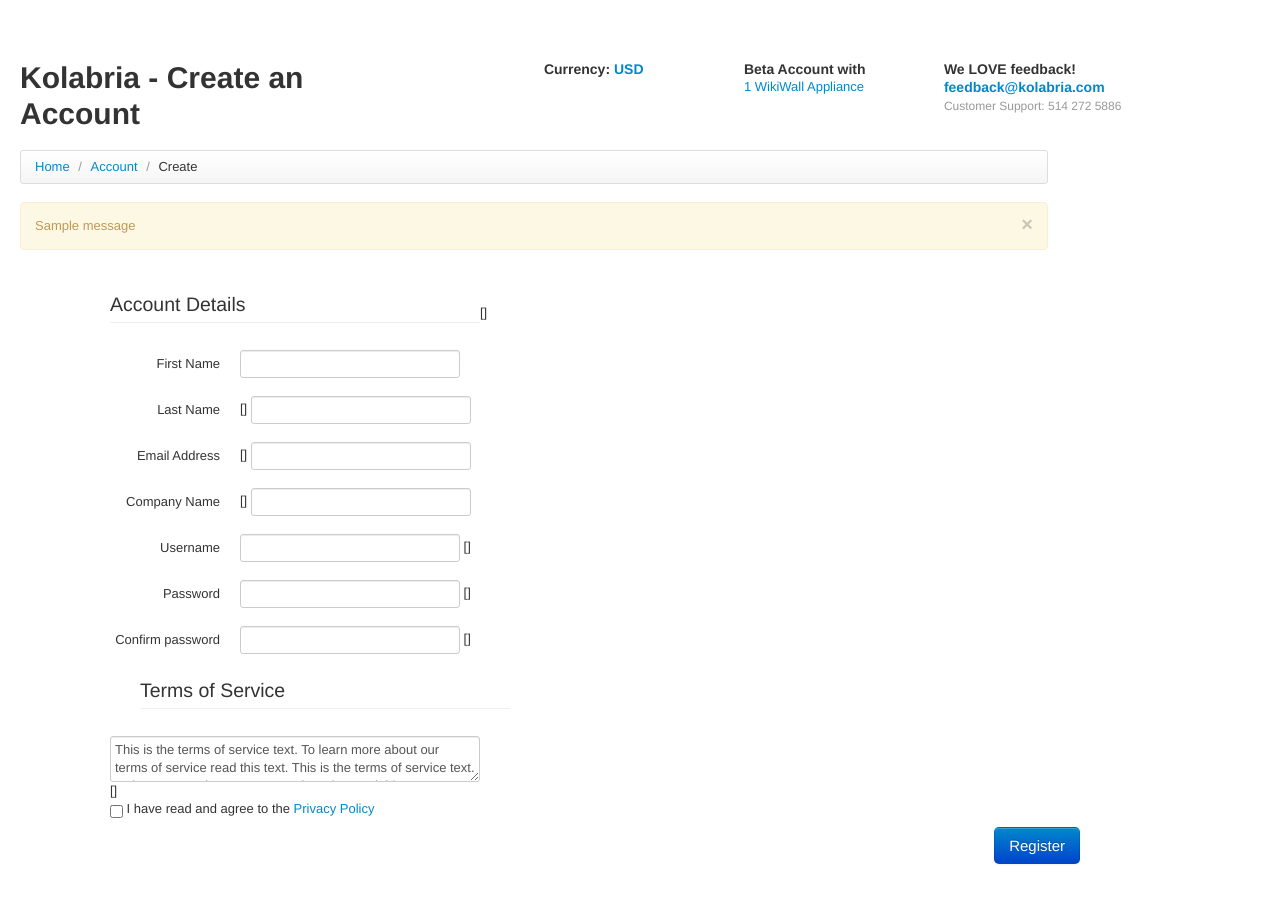
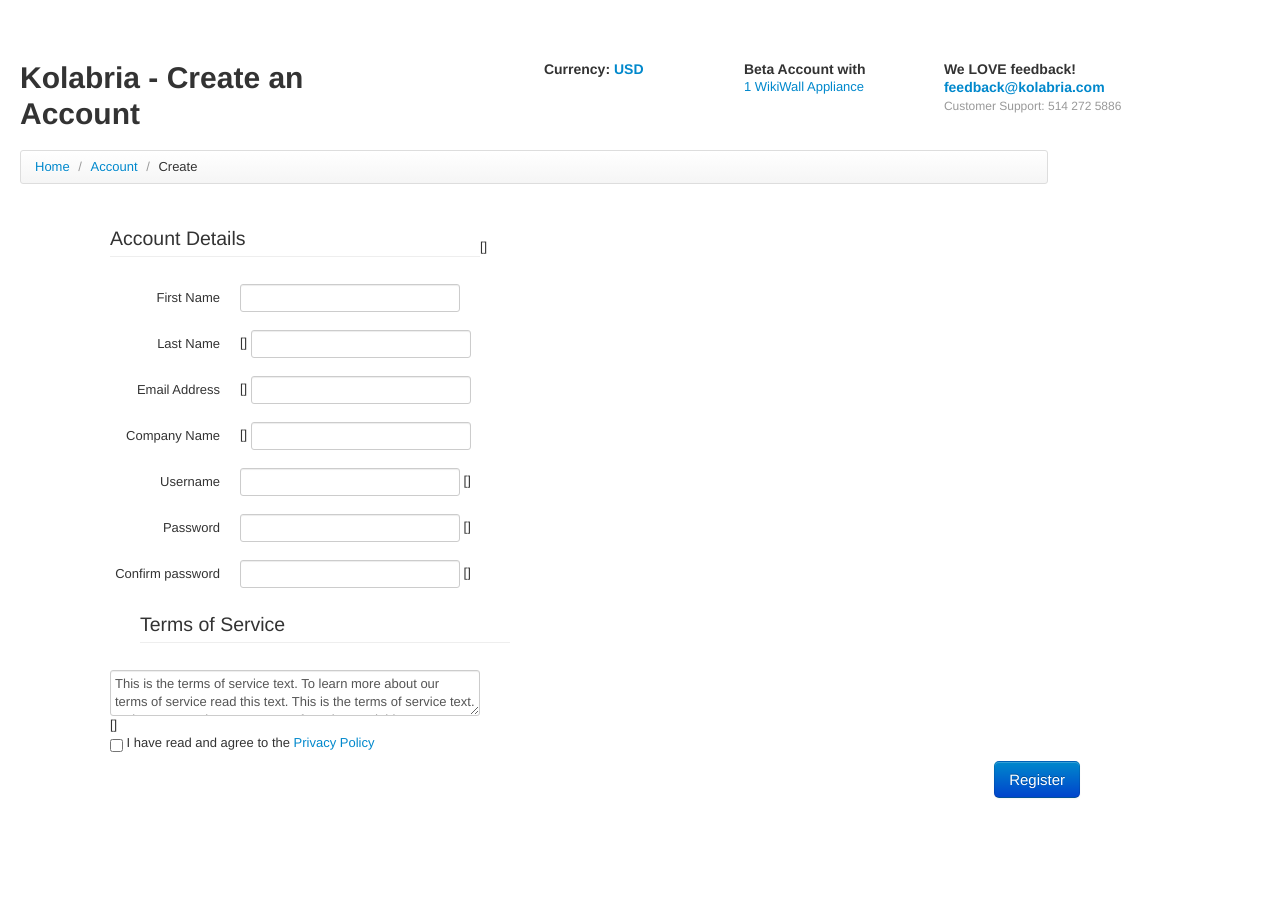
Before and after one commit to kolabria/Kolabria-lite, a Django app: template templates/account/create.html in a window 1280 px wide. After the commit the page ends 798 px from the top, so only its background shows below. Run offline with Django 3.2, Linux system fonts and the light colour scheme; the template is opened without the code that fills it, so the values that code supplies are empty, except form fields; tables that the repository leaves empty hold one stand-in row (values such as "Sample post"); one stand-in notice (Sample message) is shown; form fields are guessed from the names that the template uses; some libraries are stand-ins or nearby versions.

Commit message:
removed confirmation messages from /register page --not required

```diff
--- a/templates/account/create.html
+++ b/templates/account/create.html
@@ -41,19 +41,6 @@
     </ul>
   </div>
 </div><!-- end nav -->
-
-    <div class="row-fluid"><!-- messages -->
-      {% if messages %}
-        <div class="span10 ">
-          <div class="alert alert-block">
-            <a class="close" data-dismiss="alert">×</a>
-          {% for message in messages %}
-           <p>{{ message }}</p>
-          {% endfor %}
-          </div><!-- alert-block -->
-        </div><!--/span6 -->
-      {% endif %}
-  </div><!-- messages -->
 
   <div class="span10">
     <br />
```
